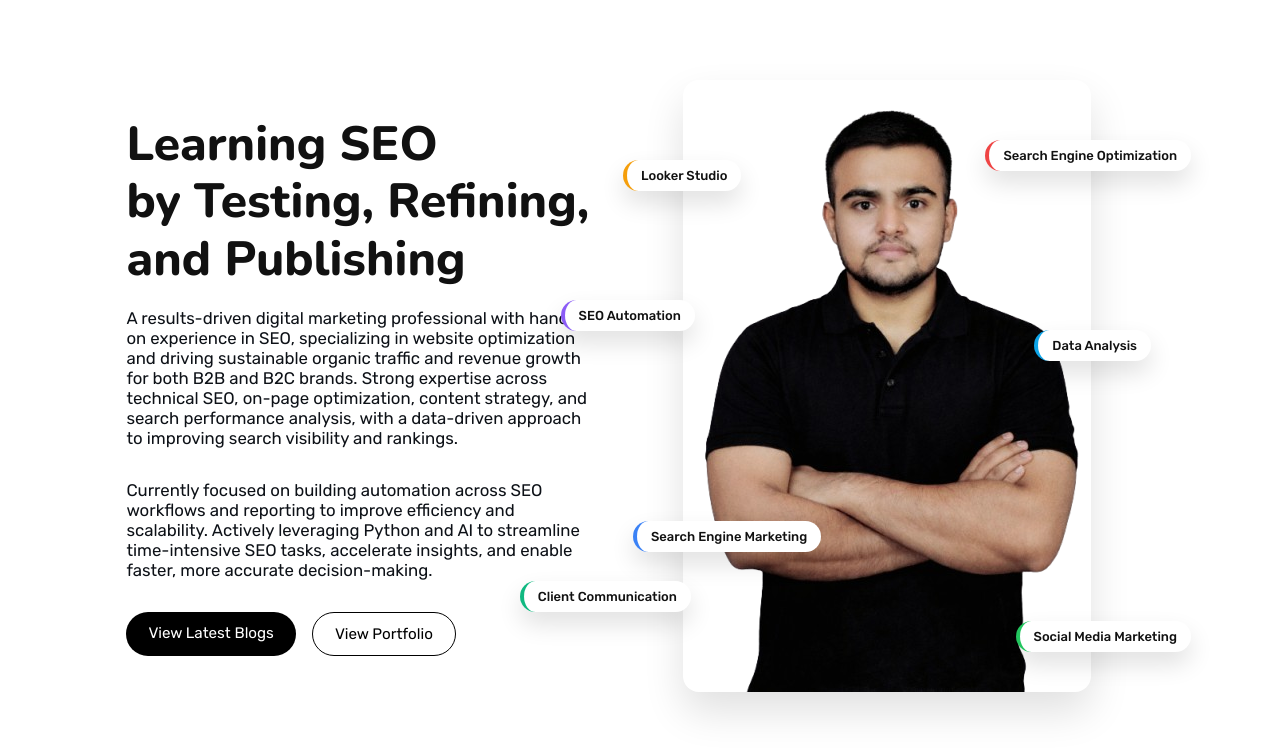
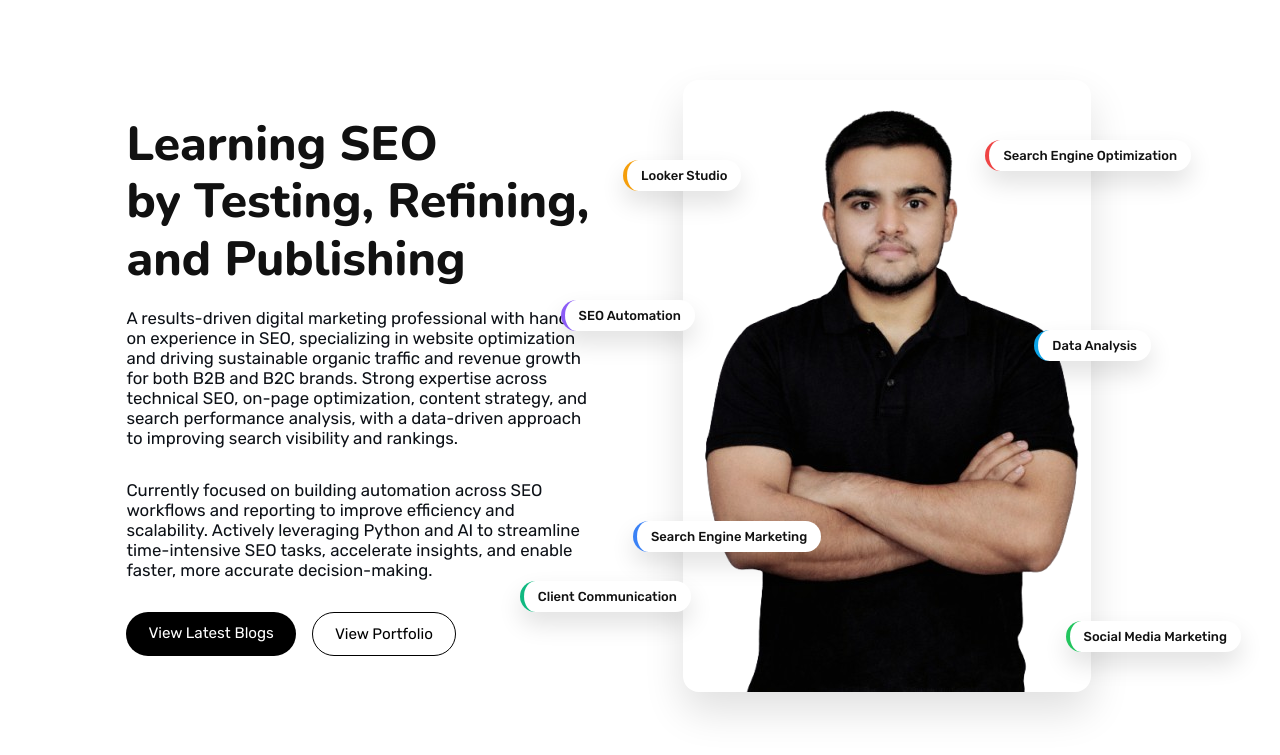
Before and after one commit to uddeshbommawar/uddeshbommawar.github.io, a Jekyll site: the page built from index.md, in a window 1280 px wide. Shown: the top 755 px of the page. Built offline with Jekyll 4.4.1, drawn with Linux system fonts in a browser that asks for light colours.

Commit message:
Update main.css

```diff
--- a/assets/css/main.css
+++ b/assets/css/main.css
@@ -221,7 +221,7 @@ h1, h2, h3, h4, h5, h6 {
 
 .badge.grammar {
   bottom: 40px;
-  right: -100px;
+  right: -150px;
   border-left: 4px solid #22c55e;
   animation-delay: 3s;
 }
```
